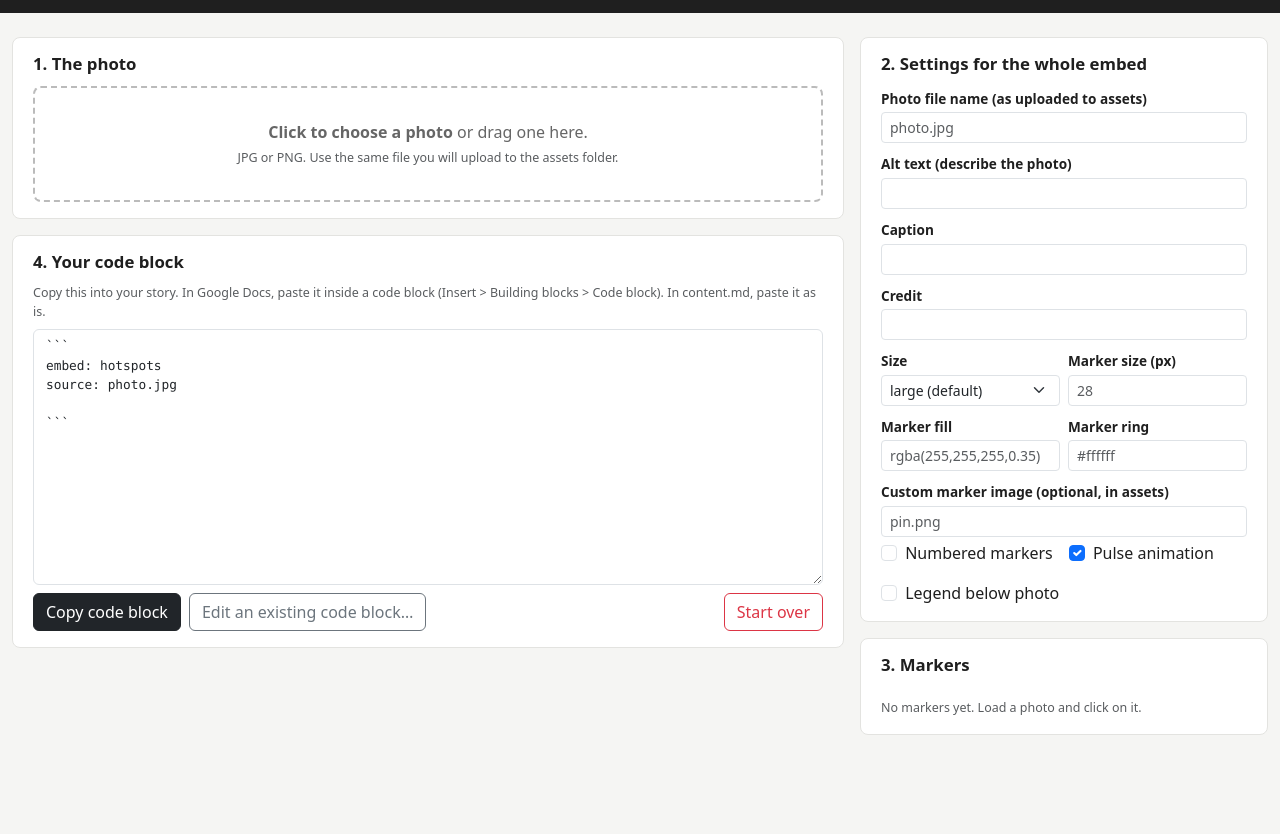
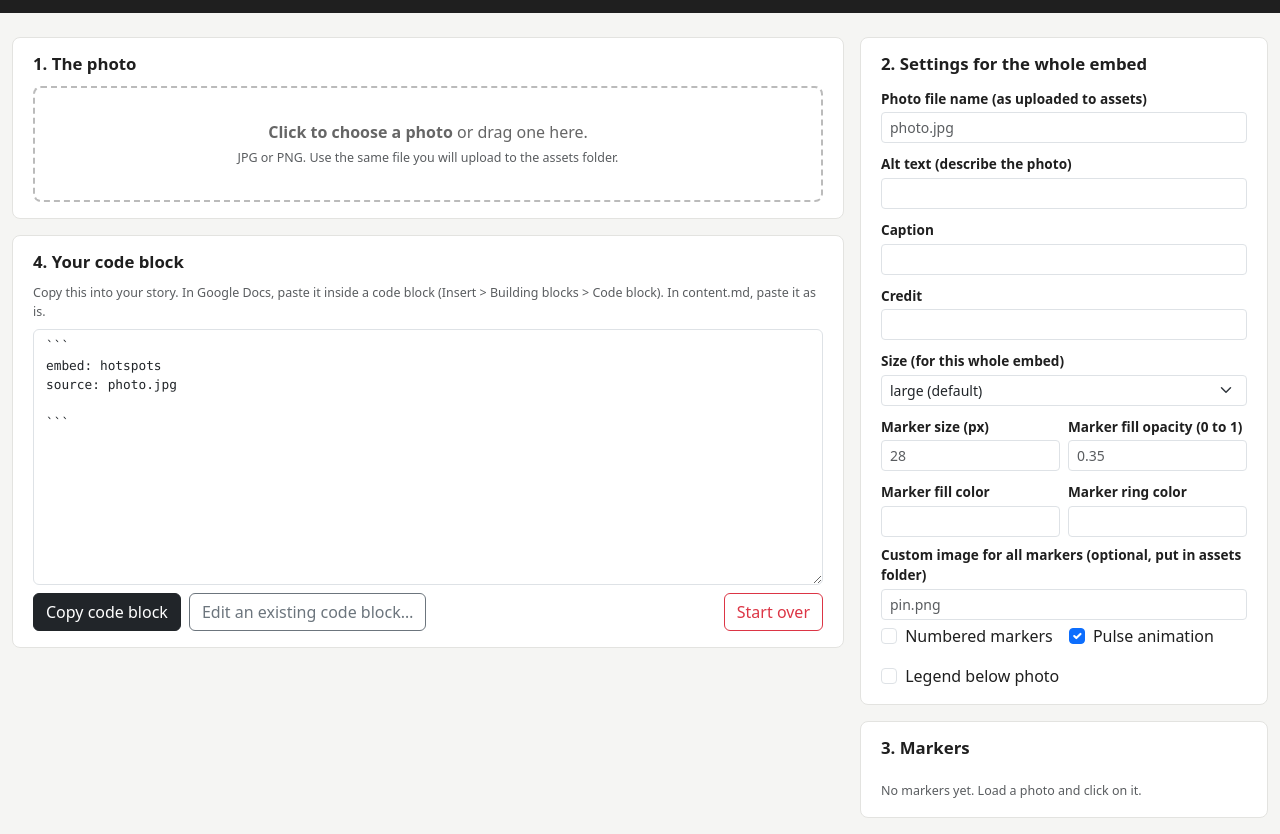
Before and after one commit to jrue/multimedia-template-2027, a website: page src/tools/hotspots.html in a window 1280 px wide. Shown: the part 73-907 px from the top of the page. Before the commit the page ends 824 px from the top, so only its background shows below. Drawn offline with Linux system fonts and the light colour scheme; files whose address does not match are found by name.

Commit message:
Hotspots builder: color pickers, separate fill opacity, clearer labels

```diff
--- a/src/tools/hotspots.html
+++ b/src/tools/hotspots.html
@@ -94,11 +94,12 @@
           <div class="col-12"><label class="form-label">Alt text (describe the photo)</label><input class="form-control form-control-sm" data-field="alt"></div>
           <div class="col-12"><label class="form-label">Caption</label><input class="form-control form-control-sm" data-field="caption"></div>
           <div class="col-12"><label class="form-label">Credit</label><input class="form-control form-control-sm" data-field="credit"></div>
-          <div class="col-6"><label class="form-label">Size</label><select class="form-select form-select-sm" data-field="size"><option value="">large (default)</option><option value="full">full</option><option value="text">text</option></select></div>
+          <div class="col-12"><label class="form-label">Size (for this whole embed)</label><select class="form-select form-select-sm" data-field="size"><option value="">large (default)</option><option value="full">full</option><option value="text">text</option></select></div>
           <div class="col-6"><label class="form-label">Marker size (px)</label><input class="form-control form-control-sm" type="number" min="12" max="80" data-field="marker_size" placeholder="28"></div>
-          <div class="col-6"><label class="form-label">Marker fill</label><input class="form-control form-control-sm" data-field="marker_color" placeholder="rgba(255,255,255,0.35)"></div>
-          <div class="col-6"><label class="form-label">Marker ring</label><input class="form-control form-control-sm" data-field="marker_border" placeholder="#ffffff"></div>
-          <div class="col-12"><label class="form-label">Custom marker image (optional, in assets)</label><input class="form-control form-control-sm" data-field="marker" placeholder="pin.png"></div>
+          <div class="col-6"><label class="form-label">Marker fill opacity (0 to 1)</label><input class="form-control form-control-sm" type="number" step="0.05" min="0" max="1" data-field="marker_opacity" placeholder="0.35"></div>
+          <div class="col-6"><label class="form-label">Marker fill color</label><input class="form-control form-control-color form-control-sm w-100" type="color" data-field="marker_color" value="#ffffff"></div>
+          <div class="col-6"><label class="form-label">Marker ring color</label><input class="form-control form-control-color form-control-sm w-100" type="color" data-field="marker_border" value="#ffffff"></div>
+          <div class="col-12"><label class="form-label">Custom image for all markers (optional, put in assets folder)</label><input class="form-control form-control-sm" data-field="marker" placeholder="pin.png"></div>
           <div class="col-12 d-flex gap-3 flex-wrap mt-1">
             <label class="form-check-label"><input class="form-check-input me-1" type="checkbox" data-field="numbered"> Numbered markers</label>
             <label class="form-check-label"><input class="form-check-input me-1" type="checkbox" data-field="pulse" checked> Pulse animation</label>
@@ -116,7 +117,7 @@
             <div class="col-6"><label class="form-label">Y (%)</label><input class="form-control form-control-sm" type="number" step="0.1" min="0" max="100" data-mfield="y"></div>
             <div class="col-12"><label class="form-label">Title</label><input class="form-control form-control-sm" data-mfield="title"></div>
             <div class="col-12"><label class="form-label">Short text (info window)</label><input class="form-control form-control-sm" data-mfield="text"></div>
-            <div class="col-12"><label class="form-label">Thumbnail file (optional, in assets)</label><input class="form-control form-control-sm" data-mfield="thumbnail" placeholder="thumb.jpg"></div>
+            <div class="col-12"><label class="form-label">Thumbnail image on hover (optional, put in assets folder)</label><input class="form-control form-control-sm" data-mfield="thumbnail" placeholder="thumb.jpg"></div>
             <div class="col-12"><label class="form-label">Custom marker for this spot (optional)</label><input class="form-control form-control-sm" data-mfield="marker" placeholder="pin-red.png"></div>
             <div class="col-12"><label class="form-label">On click, open…</label>
               <select class="form-select form-select-sm" data-mfield="detailType">
@@ -150,7 +151,13 @@
 (function () {
   'use strict';
   const STORE = 'hotspots-builder';
-  const DEFAULTS = { source: '', alt: '', caption: '', credit: '', size: '', marker_size: '', marker_color: '', marker_border: '', marker: '', numbered: false, pulse: true, legend: false, markers: [] };
+  const DEFAULTS = { source: '', alt: '', caption: '', credit: '', size: '', marker_size: '', marker_color: '#ffffff', marker_opacity: '', marker_border: '#ffffff', marker: '', numbered: false, pulse: true, legend: false, markers: [] };
+  function hexToRgba(hex, alpha) {
+    const m = String(hex).match(/^#?([0-9a-f]{3}|[0-9a-f]{6})$/i);
+    if (!m) return hex;
+    let h = m[1]; if (h.length === 3) h = h.split('').map((c) => c + c).join('');
+    return 'rgba(' + parseInt(h.slice(0, 2), 16) + ',' + parseInt(h.slice(2, 4), 16) + ',' + parseInt(h.slice(4, 6), 16) + ',' + alpha + ')';
+  }
   let state = JSON.parse(JSON.stringify(DEFAULTS));
   let imageUrl = '';
   let selected = -1;
@@ -251,7 +258,7 @@
     stage.querySelectorAll('.hotspot').forEach((b) => b.remove());
     stage.style.cssText = '';
     if (state.marker_size) stage.style.setProperty('--hotspot-size', state.marker_size + 'px');
-    if (state.marker_color) stage.style.setProperty('--hotspot-color', state.marker_color);
+    stage.style.setProperty('--hotspot-color', hexToRgba(state.marker_color || '#ffffff', state.marker_opacity === '' ? 0.35 : +state.marker_opacity));
     if (state.marker_border) stage.style.setProperty('--hotspot-border', state.marker_border);
     state.markers.forEach((m, i) => {
       const b = document.createElement('button');
@@ -353,7 +360,7 @@
   // ---------- code block out / in
   function line(k, v) { return v !== '' && v !== undefined && v !== null && v !== false ? k + ': ' + String(v).replace(/\s*\n\s*/g, ' ') : null; }
   function toBlock(s) {
-    const head = ['embed: hotspots', line('source', s.source || 'photo.jpg'), line('alt', s.alt), line('caption', s.caption), line('credit', s.credit), line('size', s.size), line('marker_size', s.marker_size), line('marker_color', s.marker_color), line('marker_border', s.marker_border), line('marker', s.marker), s.numbered ? 'numbered: true' : null, s.pulse ? null : 'pulse: false', s.legend ? 'legend: true' : null].filter(Boolean);
+    const head = ['embed: hotspots', line('source', s.source || 'photo.jpg'), line('alt', s.alt), line('caption', s.caption), line('credit', s.credit), line('size', s.size), line('marker_size', s.marker_size), line('marker_color', s.marker_color.toLowerCase() === '#ffffff' ? '' : s.marker_color), line('marker_opacity', s.marker_opacity), line('marker_border', s.marker_border.toLowerCase() === '#ffffff' ? '' : s.marker_border), line('marker', s.marker), s.numbered ? 'numbered: true' : null, s.pulse ? null : 'pulse: false', s.legend ? 'legend: true' : null].filter(Boolean);
     const blocks = s.markers.map((m) => {
       const l = [line('x', m.x), line('y', m.y), line('title', m.title), line('text', m.text), line('thumbnail', m.thumbnail), line('marker', m.marker), line('modal_title', m.modal_title)];
       if (m.detailType === 'video') { l.push(line('video', m.detail)); l.push(line('poster', m.poster)); }
@@ -378,7 +385,8 @@
     const chunks = clean.split(/^\s*-{3,}\s*$/m);
     const head = parseChunk(chunks[0]).o;
     const s = JSON.parse(JSON.stringify(DEFAULTS));
-    ['source', 'alt', 'caption', 'credit', 'size', 'marker_size', 'marker_color', 'marker_border', 'marker'].forEach((k) => { if (head[k]) s[k] = head[k]; });
+    ['source', 'alt', 'caption', 'credit', 'size', 'marker_size', 'marker_opacity', 'marker'].forEach((k) => { if (head[k]) s[k] = head[k]; });
+    ['marker_color', 'marker_border'].forEach((k) => { if (/^#[0-9a-f]{6}$/i.test(head[k] || '')) s[k] = head[k]; });
     s.numbered = /^(true|yes)$/i.test(head.numbered || ''); s.pulse = !/^(false|no)$/i.test(head.pulse || ''); s.legend = /^(true|yes)$/i.test(head.legend || '');
     chunks.slice(1).forEach((c) => {
       const { o, body } = parseChunk(c);
```
Also changed, not shown: src/embeds/hotspots/index.js (+17 -5 lines), README.md.
